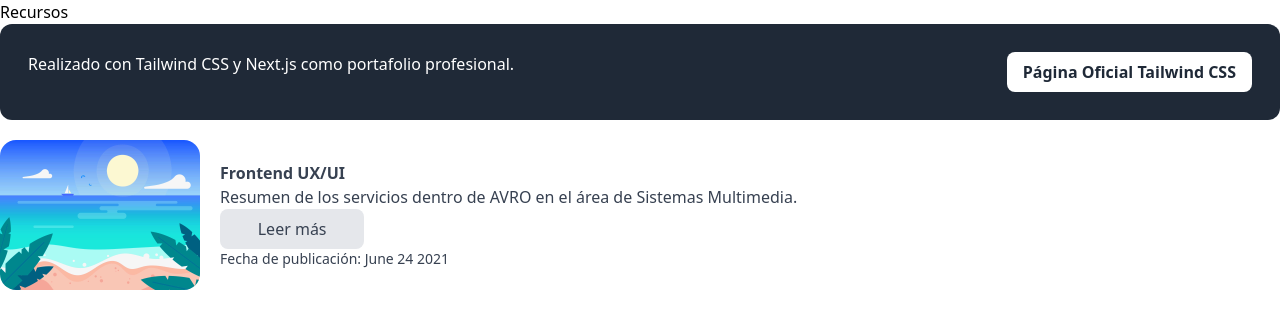
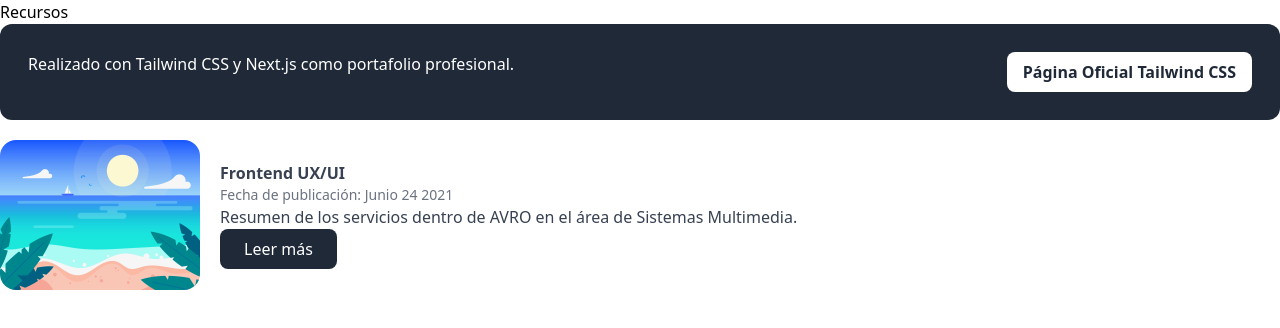
Before and after one commit to garyavendanio/BlogNextjs, a Next.js app: page / in a window 1280 px wide. Shown: the top 328 px of the page. Built offline with nearby package versions, Linux system fonts and the light colour scheme.

Commit message:
first commit

```diff
--- a/components/Header.js
+++ b/components/Header.js
@@ -7,7 +7,7 @@ export default function Header() {
             <div className='container mx-auto bg-gray-800 p-7 text-white rounded-xl'>
                 <div className='flex flex-wrap content-center justify-between'>
                     <h1>Realizado con Tailwind CSS y Next.js como portafolio profesional.</h1>
-                    <button type='button' className='bg-white hover:bg-gray-800 px-4 py-2 text-gray-800 hover:text-white rounded-lg font-semibold'>Página Oficial Tailwind CSS</button>
+                    <button type='button' className='bg-white hover:bg-gray-800 transition duration-500 px-4 py-2 text-gray-800 hover:text-white rounded-lg font-semibold'>Página Oficial Tailwind CSS</button>
                 </div>
             </div>
         </header>
--- a/components/Post.js
+++ b/components/Post.js
@@ -9,12 +9,14 @@ export default function Post({post}) {
                 </div>
                 <div className='h-auto flex flex-wrap content-center'>
                     <div className='p-5'>
-                        <p className='font-semibold'>{post.frontmatter.title}</p>
+                        <h1 className='font-semibold'>{post.frontmatter.title}</h1>
+                        <div className='text-sm text-gray-500'>Fecha de publicación: {post.frontmatter.date}</div>
                         <p>{post.frontmatter.excerpt}</p>
-                        <div className='bg-gray-200 w-1/4 text-center p-2 rounded-lg'>
-                            <Link href={`/blog/${post.slug}`}>Leer más</Link>
-                        </div>
-                        <div className='text-sm'>Fecha de publicación: {post.frontmatter.date}</div>
+                        <Link href={`/blog/${post.slug}`}>
+                            <button className='bg-gray-800 text-white rounded-lg px-6 py-2'>
+                                Leer más
+                            </button>
+                        </Link>
                     </div>
                 </div>
             </div>
--- a/pages/blog/[slug].js
+++ b/pages/blog/[slug].js
@@ -8,9 +8,9 @@ export default function PostPage( {frontmatter: {title, date, cover_image}, slug
     return (
         <div className='container mx-auto my-5'>
             <Link href='/'>Regresar</Link>
-            <h1>{title}</h1>
+            <h1 className='font-semibold'>{title}</h1>
+            <small className='text-gray-500'>Fecha de publicación: {date}</small>
             <p>Nombre del post es: {slug}</p>
-            <small>Fecha de publicación: {date}</small>
             <img src={cover_image} width='70' alt='' />
             <div dangerouslySetInnerHTML={{__html: marked(content)}}></div>
         </div>
--- a/posts/Frontend-UX-UI.md
+++ b/posts/Frontend-UX-UI.md
@@ -1,6 +1,6 @@
 ---
 title: 'Frontend UX/UI'
-date: 'June 24 2021'
+date: 'Junio 24 2021'
 excerpt: 'Resumen de los servicios dentro de AVRO en el área de Sistemas Multimedia.'
 cover_image: 'images/post/image-demostration.jpg'
 ---
```
